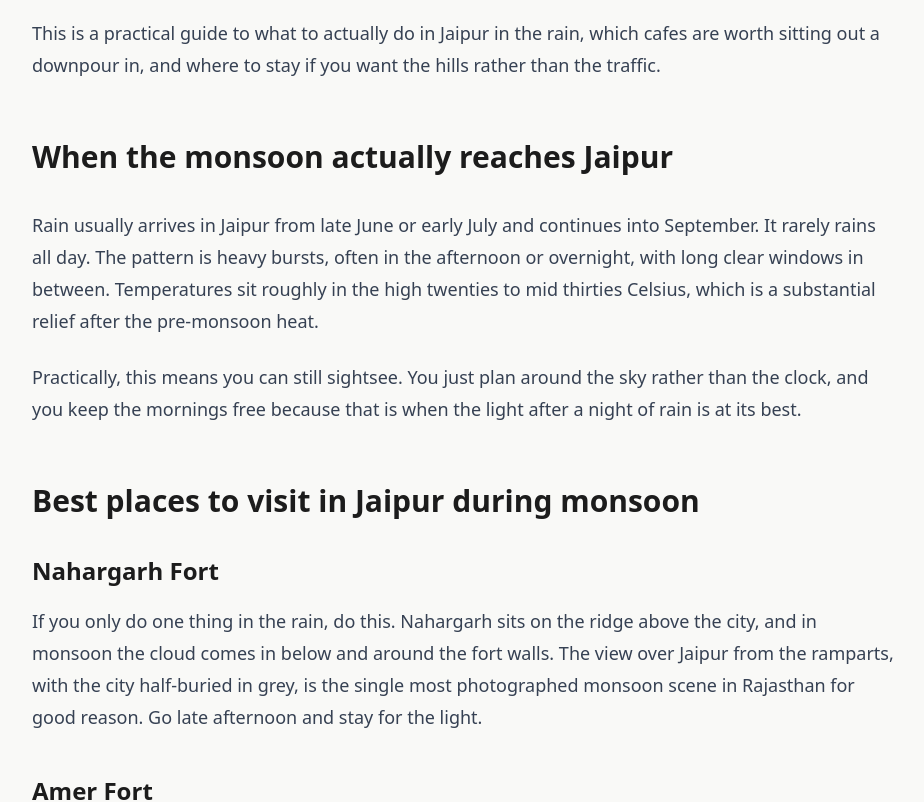
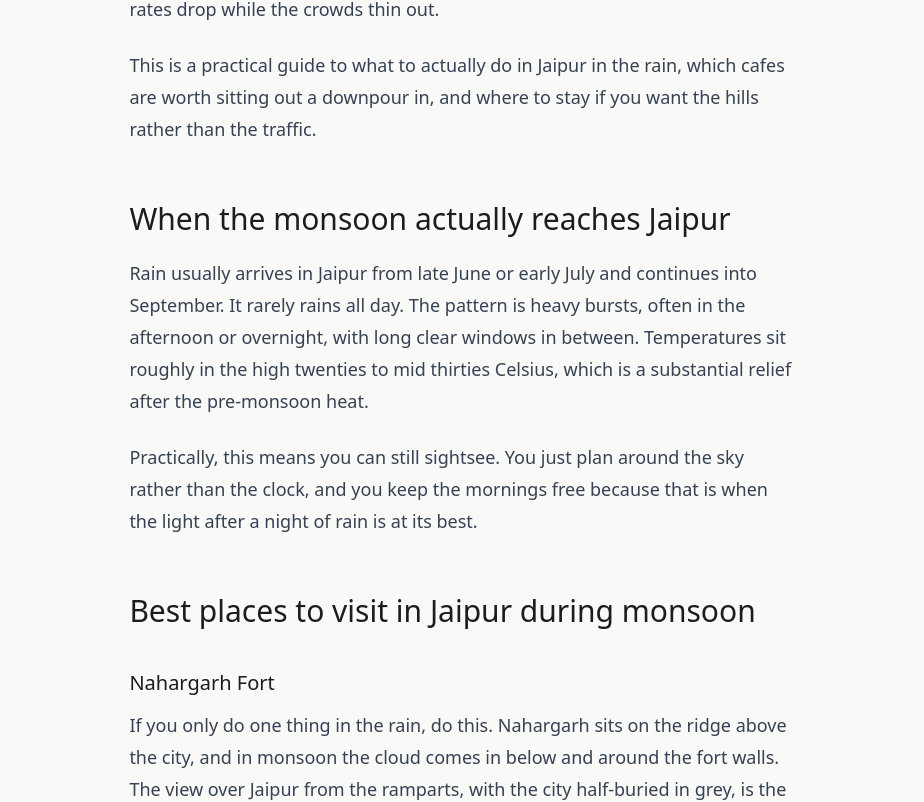
Before and after one commit to unsocialsthailandwebsite-sketch/stayrafin, a Next.js app: page /blogs/jaipur-in-monsoon in a window 1280 px wide. Shown: the part 1059-1861 px from the top of the page, without its empty margins (176-1100 px from the left). Built offline with nearby package versions, Linux system fonts and the light colour scheme; a web font is replaced by a local one.

Commit message:
Update className for blog content styling
Refactor className for better styling consistency.

```diff
--- a/src/app/blogs/[slug]/page.tsx
+++ b/src/app/blogs/[slug]/page.tsx
@@ -112,7 +112,7 @@ export default async function BlogPostPage({ params }: BlogPostPageProps) {
                 </div>
 
                 <div
-                    className="prose prose-lg max-w-none prose-headings:font-serif prose-headings:text-stayra-charcoal prose-p:text-gray-700 prose-a:text-stayra-gold hover:prose-a:text-stayra-green prose-img:rounded-lg"
+                    className="prose prose-lg mx-auto prose-headings:font-serif prose-headings:text-stayra-charcoal prose-headings:font-normal prose-h2:text-3xl prose-h2:mt-14 prose-h2:mb-5 prose-h3:text-xl prose-h3:mt-10 prose-h3:mb-3 prose-p:text-gray-700 prose-p:leading-8 prose-li:text-gray-700 prose-a:text-stayra-gold prose-a:no-underline hover:prose-a:text-stayra-green prose-a:font-medium prose-img:rounded-lg prose-figure:my-12 prose-figcaption:text-center prose-figcaption:text-sm prose-figcaption:text-gray-400 prose-figcaption:italic prose-strong:text-stayra-charcoal"
                     dangerouslySetInnerHTML={{ __html: post.content }}
                 />
 
```
